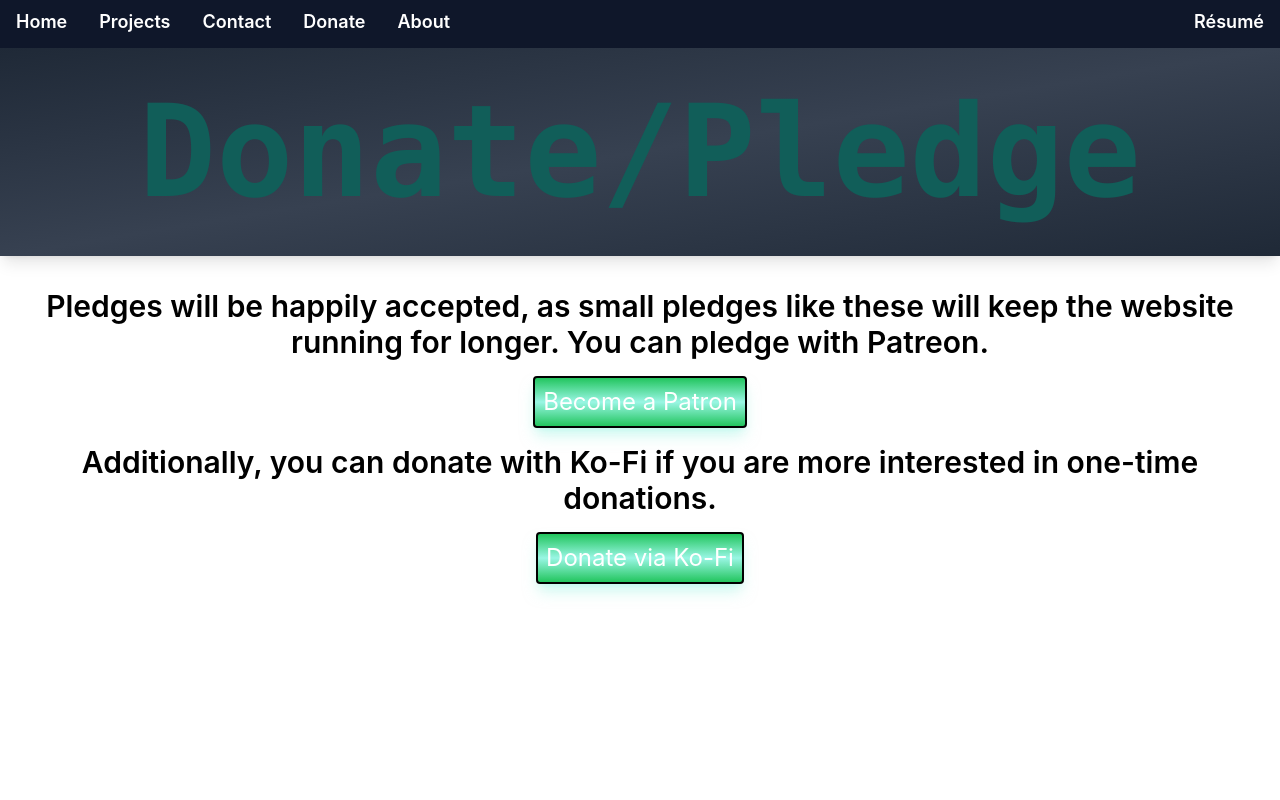
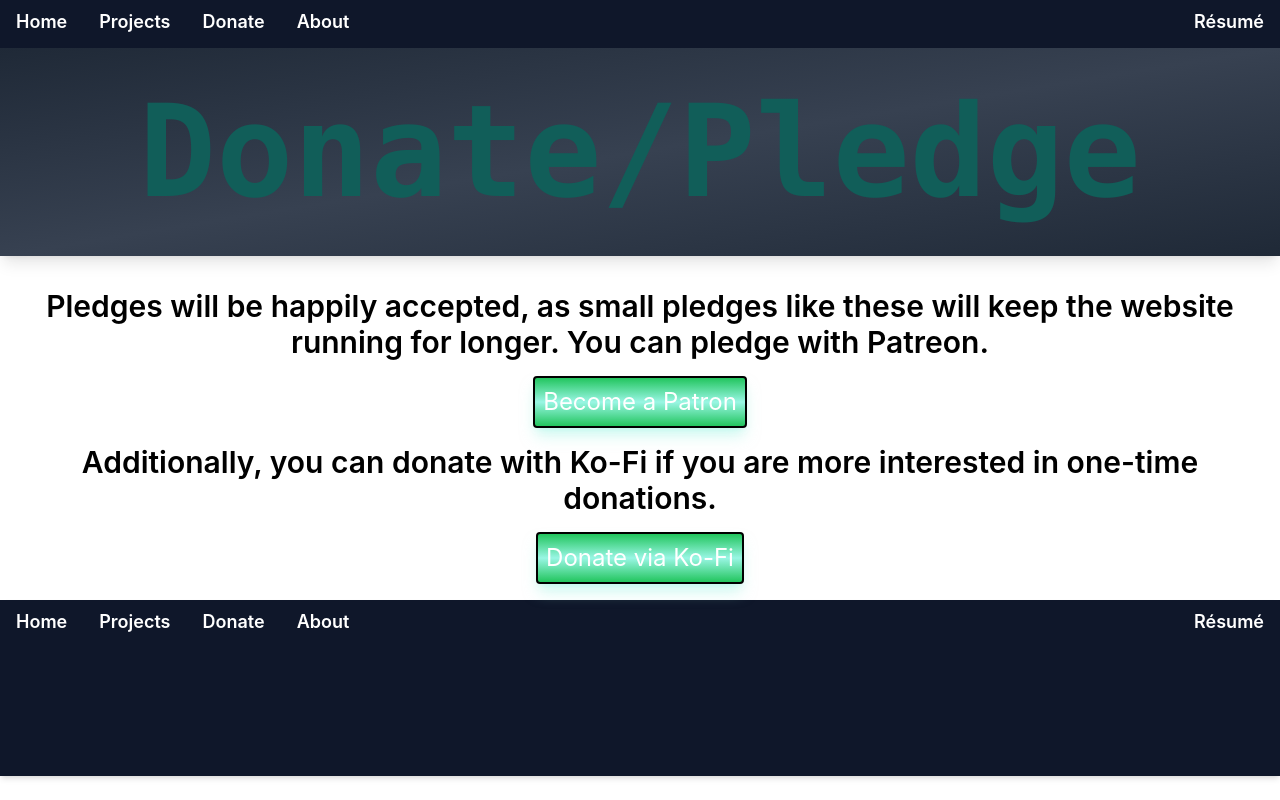
Before and after one commit to Forixaim/ForixaimWebsite2, a Next.js app: page /donate in a window 1280 px wide. Built offline with nearby package versions, Linux system fonts and the light colour scheme.

Commit message:
Testing new footer bar

```diff
--- /dev/null
+++ b/components/footermessage.tsx
@@ -0,0 +1,21 @@
+import next from "next"
+import React from "react"
+import styles from '../styles/NavBar.module.css'
+import Link from 'next/link'
+import Image from 'next/image'
+import ForiIcon from '../public/Forixaim-Icon.svg'
+
+const FooterMessage = () => {
+	return (
+		<nav className="block overflow-hidden mt-auto p-0 w-screen h-44 bg-slate-900 shadow-md ">
+			<div>
+				<Link href="/"><a className={styles.NavLink}>Home</a></Link>
+				<Link href="projects"><a className={styles.NavLink}>Projects</a></Link>
+				<Link href="donate"><a className={styles.NavLink}>Donate</a></Link>
+				<Link href="about"><a className={styles.NavLink}>About</a></Link>
+				<Link href="resume"><a className={styles.Login}>Résumé</a></Link>
+			</div>
+		</nav>
+	)
+}
+export default FooterMessage
--- a/components/navbar.tsx
+++ b/components/navbar.tsx
@@ -11,7 +11,6 @@ const NavBar = () => {
 			<div>
 				<Link href="/"><a className={styles.NavLink}>Home</a></Link>
 				<Link href="projects"><a className={styles.NavLink}>Projects</a></Link>
-				<Link href="contact"><a className={styles.NavLink}>Contact</a></Link>
 				<Link href="donate"><a className={styles.NavLink}>Donate</a></Link>
 				<Link href="about"><a className={styles.NavLink}>About</a></Link>
 				<Link href="resume"><a className={styles.Login}>Résumé</a></Link>
--- a/pages/about.tsx
+++ b/pages/about.tsx
@@ -8,6 +8,7 @@ import jsLogo from '../public/jslogo.svg'
 import clogo from '../public/c-logo.svg'
 import cpplogo from '../public/cpp-logo.svg'
 import uelogo from '../public/unreal-logo.svg'
+import FooterMessage from '../components/footermessage'
 
 const About: NextPage = () =>
 {
@@ -54,7 +55,7 @@ const About: NextPage = () =>
 
 			</main>
 			<footer>
-
+				<FooterMessage/>
 			</footer>
 		</div>
 	)
--- a/pages/contact.tsx
+++ /dev/null
@@ -1,31 +0,0 @@
-import type { NextPage } from 'next'
-import Head from 'next/head'
-import NavBar from '../components/navbar'
-import styles from '../styles/Home.module.css'
-
-const Contact: NextPage = () =>
-{
-	return (
-		<div className="inline">
-			<Head>
-				<title>Forixaim</title>
-				<meta name = "description" content = "If you want to see me then you may contact me."/>
-				<link rel="icon" href="favicon.ico"/>
-			</Head>
-			<header>
-				<NavBar />
-			</header>
-			<main className="inline">
-				<div className={styles.titleBG}>
-					<h1 className={styles.titleText}>Contact Me</h1>
-				</div>
-				<div className={styles.discord}>
-					<iframe src="https://discord.com/widget?id=941463674361622578&theme=dark" width="350" height="500"  frameBorder="0" sandbox="allow-popups allow-popups-to-escape-sandbox allow-same-origin allow-scripts" className={styles.discord}/>
-				</div>
-				<p className="text-center text-3xl font-semibold mx-5">You may contact me at Forixaim#5359 at Discord or email me at matthewcs@forixaim.net, just be aware, spam emails or spam messages will be ignored.</p>
-			</main>
-		</div>
-	)
-}
-
-export default Contact
--- a/pages/donate.tsx
+++ b/pages/donate.tsx
@@ -1,6 +1,7 @@
 import type { NextPage } from 'next'
 import Head from 'next/head'
 import Link from 'next/link'
+import FooterMessage from '../components/footermessage'
 import NavBar from '../components/navbar'
 import styles from '../styles/Home.module.css'
 
@@ -30,6 +31,7 @@ const Donate: NextPage = () =>
 				</div>
 			</main>
 			<footer>
+				<FooterMessage/>
 			</footer>
 		</div>
 	)
--- a/pages/index.tsx
+++ b/pages/index.tsx
@@ -4,6 +4,7 @@ import Image from 'next/image'
 import styles from '../styles/Home.module.css'
 import NavBar from '../components/navbar'
 import Forixaim from '../public/Forixaim.svg'
+import FooterMessage from '../components/footermessage'
 
 const Home: NextPage = () => {
 	return (
@@ -28,7 +29,7 @@ const Home: NextPage = () => {
 				</div>
 			</main>
 			<footer>
-
+				<FooterMessage/>
 			</footer>
 		</div>
 	)
--- a/pages/projects.tsx
+++ b/pages/projects.tsx
@@ -4,6 +4,7 @@ import Image from 'next/image'
 import styles from '../styles/Home.module.css'
 import NavBar from '../components/navbar'
 import Link from 'next/link'
+import FooterMessage from '../components/footermessage'
 
 const Projects: NextPage = () => {
 	return (
@@ -38,7 +39,7 @@ const Projects: NextPage = () => {
 
 			</main>
 			<footer>
-
+				<FooterMessage/>
 			</footer>
 		</div>
 	)
```
Also changed, not shown: 1 other file (tests, documents, lock files or other folders).
